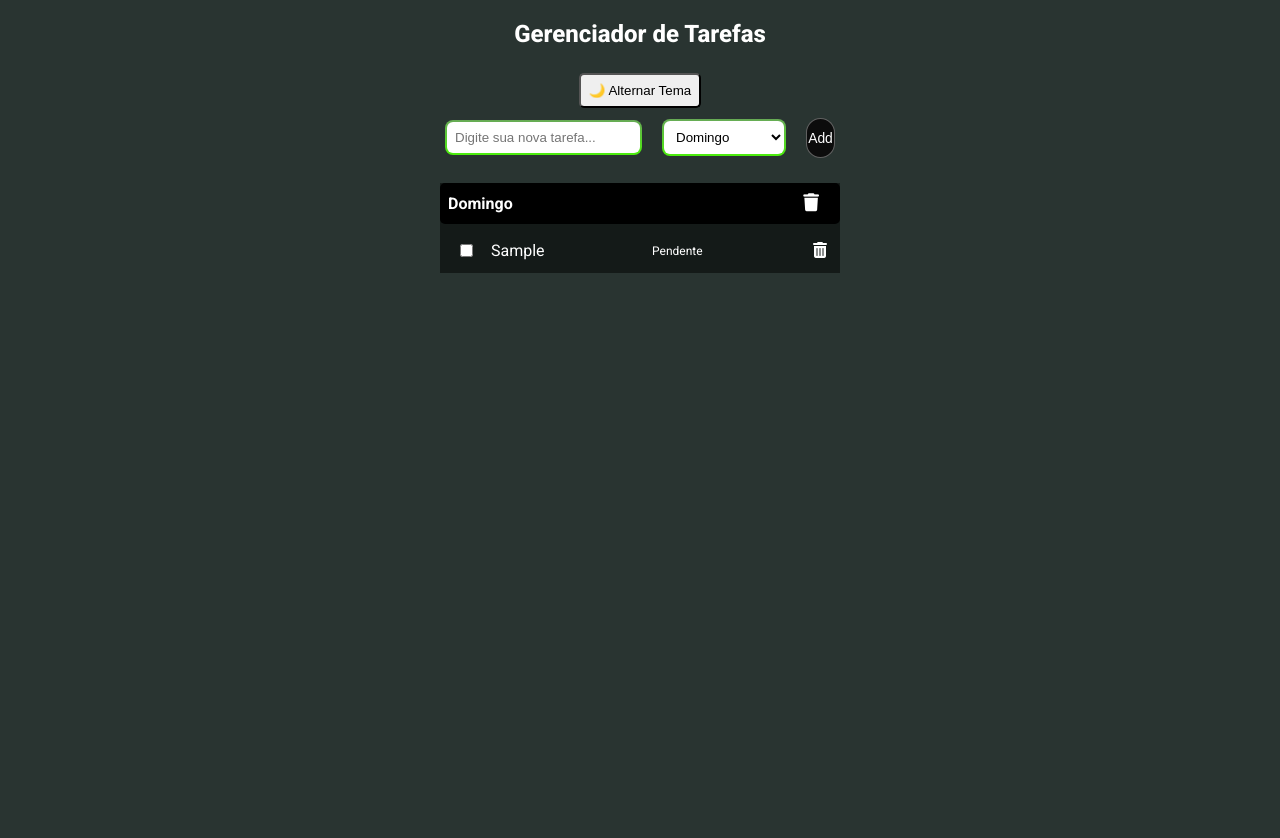
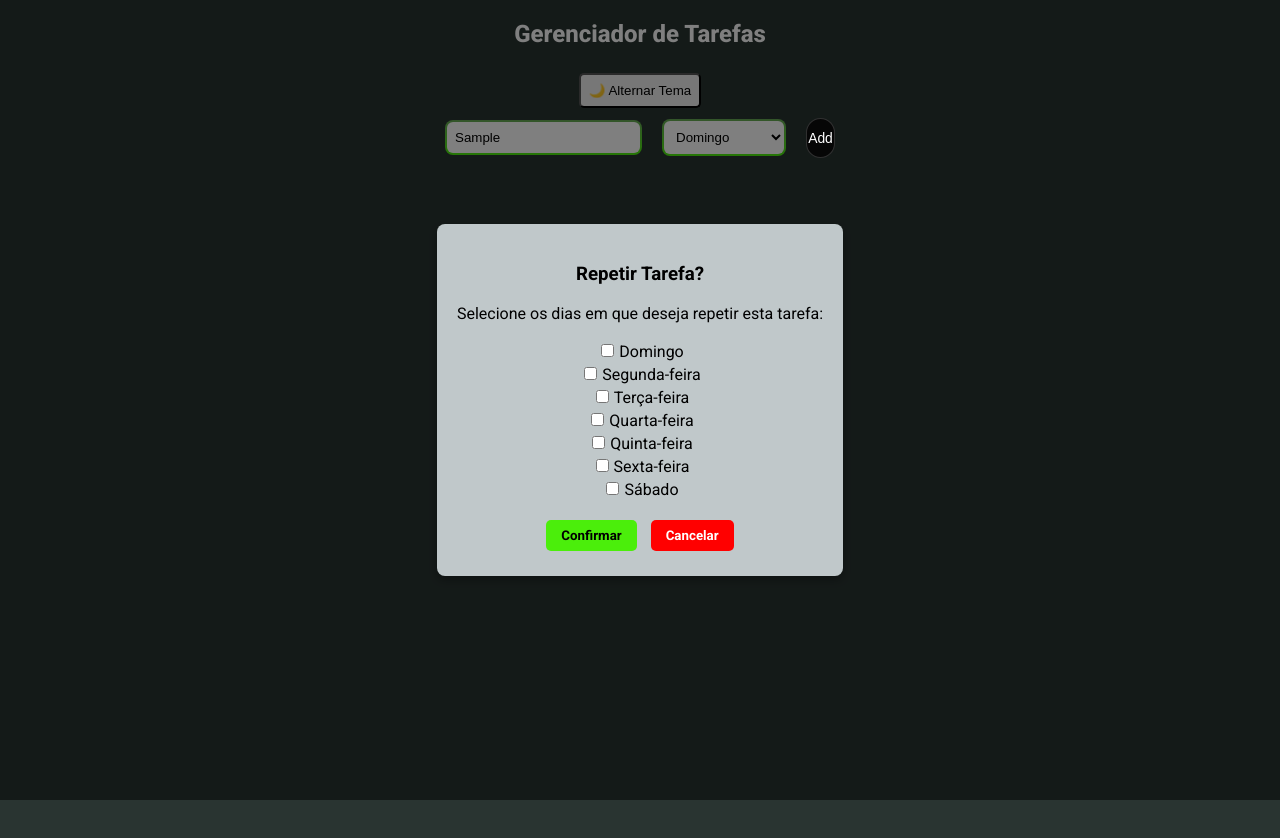
Before and after one commit to LucasDionisioCoutinho/Gerenciador-De-Tarefas, a plain HTML site: page index.html in a window 1280 px wide. Both pictures are taken after typing "Sample" into the empty fields and a click on the button "Add". Drawn offline with Linux system fonts and the light colour scheme.

Commit message:
Atualizao repetir tarefas

```diff
--- a/estilos/style.css
+++ b/estilos/style.css
@@ -242,3 +242,51 @@ select:focus {
 .delete-day {
     font-size: 18px;
 }
+
+/*MODAL*/
+.modal {
+    display: none;
+    position: fixed;
+    left: 0;
+    top: 0;
+    width: 100%;
+    height: 100%;
+    background-color: rgba(0, 0, 0, 0.5);
+    justify-content: center;
+    align-items: center;
+}
+
+.modal-content {
+    background: var(--fundoclaro);
+    padding: 20px;
+    border-radius: 8px;
+    text-align: center;
+    box-shadow: 0px 4px 8px rgba(0, 0, 0, 0.3);
+    font-family: "Roboto", sans-serif;
+}
+
+.modal-buttons {
+    margin-top: 15px;
+}
+
+.modal-buttons button {
+    margin: 5px;
+    padding: 8px 15px;
+    border: none;
+    border-radius: 5px;
+    cursor: pointer;
+}
+
+#confirmRepeat {
+    background-color: rgb(75, 238, 11);
+    color: black;
+    font-family: "Roboto", sans-serif;
+    font-weight: bolder;
+}
+
+#cancelRepeat {
+    background-color: red;
+    color: white;
+    font-family: "Roboto", sans-serif;
+    font-weight: bolder;
+}
--- a/index.html
+++ b/index.html
@@ -33,7 +33,7 @@
         <div class="task-input-container">
           <input type="text" id="taskInput" placeholder="Digite sua nova tarefa...">
                 <select id="daySelect"></select>
-                <button class="bookmarkBtn" onclick="addTask()">
+                <button class="bookmarkBtn" onclick="addTask()" onclick="openModal()">
                     <span class="IconContainer">
                       <svg viewBox="0 0 384 512" height="0.9em" class="icon">
                         <path
@@ -43,6 +43,20 @@
                     </span>
                     <p class="text">Add</p>
                   </button>
+                  <!--Modal-->
+                  <div id="repeatTaskModal" class="modal">
+                    <div class="modal-content">
+                        <h3>Repetir Tarefa?</h3>
+                        <p>Selecione os dias em que deseja repetir esta tarefa:</p>
+                        <div id="repeatDays"></div>
+                        <div class="modal-buttons">
+                            <button id="confirmRepeat">Confirmar</button>
+                            <button id="cancelRepeat">Cancelar</button>
+                        </div>
+                    </div>
+                </div>
+
+
         </div>
 
         <div id="taskList" class="task-list"></div>
--- a/scripts/script.js
+++ b/scripts/script.js
@@ -1,17 +1,6 @@
 const daySelect = document.getElementById("daySelect");
 const taskList = document.getElementById("taskList");
 let tasks = JSON.parse(localStorage.getItem("tasks")) || {}; // Carrega as tarefas salvas
-
-// Função para preencher o dropdown com os dias do mês
-/*function populateDaySelect() {
-    daySelect.innerHTML = ""; // Limpa para evitar duplicatas
-    for (let i = 1; i <= 30; i++) {
-        let option = document.createElement("option");
-        option.value = `Dia ${i}`;
-        option.textContent = `Dia ${i}`;
-        daySelect.appendChild(option);
-    }
-}*/
 
 // Dias da semana em ordem correta
 const weekDays = [
@@ -34,7 +23,10 @@ function saveTasks() {
     localStorage.setItem("tasks", JSON.stringify(tasks));
 }
 
-// Adicionar uma nova tarefa
+//MODAL
+
+let newTaskText = ""; // Armazena temporariamente a tarefa antes da confirmação
+
 function addTask() {
     const taskInput = document.getElementById("taskInput");
     const taskText = taskInput.value.trim();
@@ -45,15 +37,68 @@ function addTask() {
         return;
     }
 
+    // Guarda a tarefa temporariamente
+    newTaskText = taskText;
+
+    // Exibe o modal
+    showRepeatTaskModal();
+}
+
+// Função para exibir o modal
+function showRepeatTaskModal() {
+    const modal = document.getElementById("repeatTaskModal");
+    const repeatDaysContainer = document.getElementById("repeatDays");
+
+    // Limpa e recria os checkboxes
+    repeatDaysContainer.innerHTML = "";
+    weekDays.forEach(day => {
+        let checkbox = document.createElement("input");
+        checkbox.type = "checkbox";
+        checkbox.value = day;
+        checkbox.id = `repeat-${day}`;
+
+        let label = document.createElement("label");
+        label.htmlFor = checkbox.id;
+        label.textContent = day;
+
+        repeatDaysContainer.appendChild(checkbox);
+        repeatDaysContainer.appendChild(label);
+        repeatDaysContainer.appendChild(document.createElement("br"));
+    });
+
+    modal.style.display = "flex";
+}
+
+// Fechar modal
+document.getElementById("cancelRepeat").addEventListener("click", () => {
+    document.getElementById("repeatTaskModal").style.display = "none";
+    document.getElementById("taskInput").value = "";
+});
+
+// Confirmar repetição da tarefa
+document.getElementById("confirmRepeat").addEventListener("click", () => {
+    const selectedDays = [...document.querySelectorAll("#repeatDays input:checked")].map(input => input.value);
+    const selectedDay = daySelect.value;
+
     if (!tasks[selectedDay]) {
         tasks[selectedDay] = [];
     }
+    tasks[selectedDay].push({ text: newTaskText, completed: false });
 
-    tasks[selectedDay].push({ text: taskText, completed: false });
-    taskInput.value = "";
+    selectedDays.forEach(day => {
+        if (!tasks[day]) {
+            tasks[day] = [];
+        }
+        tasks[day].push({ text: newTaskText, completed: false });
+    });
+
     saveTasks();
-    displayTasks();  // Atualiza a lista de tarefas
-}
+    displayTasks();
+
+    // Esconde o modal e reseta o input
+    document.getElementById("repeatTaskModal").style.display = "none";
+    document.getElementById("taskInput").value = "";
+});
 
 // Alternar estado de conclusão da tarefa
 function toggleTask(day, index) {
@@ -78,99 +123,6 @@ function deleteDay(day) {
     saveTasks();
     displayTasks();
 }
-
-// Exibir tarefas
-/*function displayTasks() {
-    taskList.innerHTML = ""; // Limpa a lista antes de recriá-la
-
-    for (const [day, taskArray] of Object.entries(tasks)) {
-        let dayDiv = document.createElement("div");
-        dayDiv.classList.add("day");
-
-        let dayTitle = document.createElement("span");
-        dayTitle.textContent = day;
-
-        let deleteDayBtn = document.createElement("button");
-        deleteDayBtn.innerHTML = '<i class="fa-solid fa-trash"></i>';
-        deleteDayBtn.classList.add("delete-day");
-        deleteDayBtn.onclick = () => deleteDay(day);
-
-        dayDiv.appendChild(dayTitle);
-        dayDiv.appendChild(deleteDayBtn);
-
-        let tasksContainer = document.createElement("div");
-        tasksContainer.classList.add("tasks-container");
-
-        taskArray.forEach((task, index) => {
-            let taskDiv = document.createElement("div");
-            taskDiv.classList.add("task");
-
-            let checkbox = document.createElement("input");
-            checkbox.type = "checkbox";
-            checkbox.checked = task.completed;
-            checkbox.classList.add("checkbox");
-            checkbox.onclick = () => toggleTask(day, index);
-
-            let taskSpan = document.createElement("span");
-            taskSpan.textContent = task.text;
-            if (task.completed) {
-                taskSpan.classList.add("completed");
-            }
-
-            taskSpan.onclick = function () {
-                if (task.completed) {
-                    return;
-                }
-
-                let input = document.createElement('input');
-                input.type = "text";
-                input.value = task.text; // vai colocar o texto atual no input
-
-                input.onblur = function () {
-                    task.text = input.value.trim(); // vai atualizar o texto da tarefa
-                    saveTasks();
-                    displayTasks();
-                };
-
-                input.onkeydown = function (event) {
-                    if (event.key === "Enter") {
-                        input.blur(); // vai focar no input e, assim, disparar o evento blur
-                    }
-                };
-                taskDiv.replaceChild(input, taskSpan);
-                input.focus();
-
-            }
-
-            let statusSpan = document.createElement("span");
-            statusSpan.classList.add("status");
-            if (task.completed) {
-                statusSpan.classList.add("completed");
-                statusSpan.textContent = "Concluída";
-            }
-
-            let taskButtonsDiv = document.createElement("div");
-            taskButtonsDiv.classList.add("task-buttons");
-
-            let deleteTaskBtn = document.createElement("button");
-            deleteTaskBtn.innerHTML = '<i class="fa-solid fa-trash-can"></i>';
-            deleteTaskBtn.classList.add("delete-task");
-            deleteTaskBtn.onclick = () => deleteTask(day, index);
-
-            taskButtonsDiv.appendChild(deleteTaskBtn);
-
-            taskDiv.appendChild(checkbox);
-            taskDiv.appendChild(taskSpan);
-            taskDiv.appendChild(statusSpan);
-            taskDiv.appendChild(taskButtonsDiv);
-
-            tasksContainer.appendChild(taskDiv);
-        });
-
-        taskList.appendChild(dayDiv);
-        taskList.appendChild(tasksContainer);
-    }
-}*/
 
 // Exibe as tarefas na tela em ordem dos dias da semana
 function displayTasks() {
```
